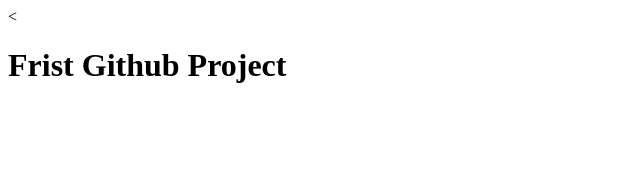
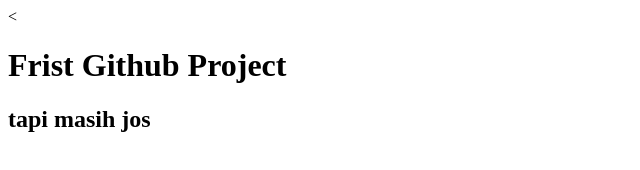
Before and after one commit to 16110341/amikom, a plain HTML site: page test.html in a window 1280 px wide. Shown: the whole page, without its empty margins (0-640 px from the left). Drawn offline with Linux system fonts and the light colour scheme.

Commit message:
tambah h2

```diff
--- a/test.html
+++ b/test.html
@@ -6,5 +6,7 @@
 <body>
 <h1>Frist Github Project</h1>
 
+<h2>tapi masih jos</h2>
+
 </body>
 </html>
```
